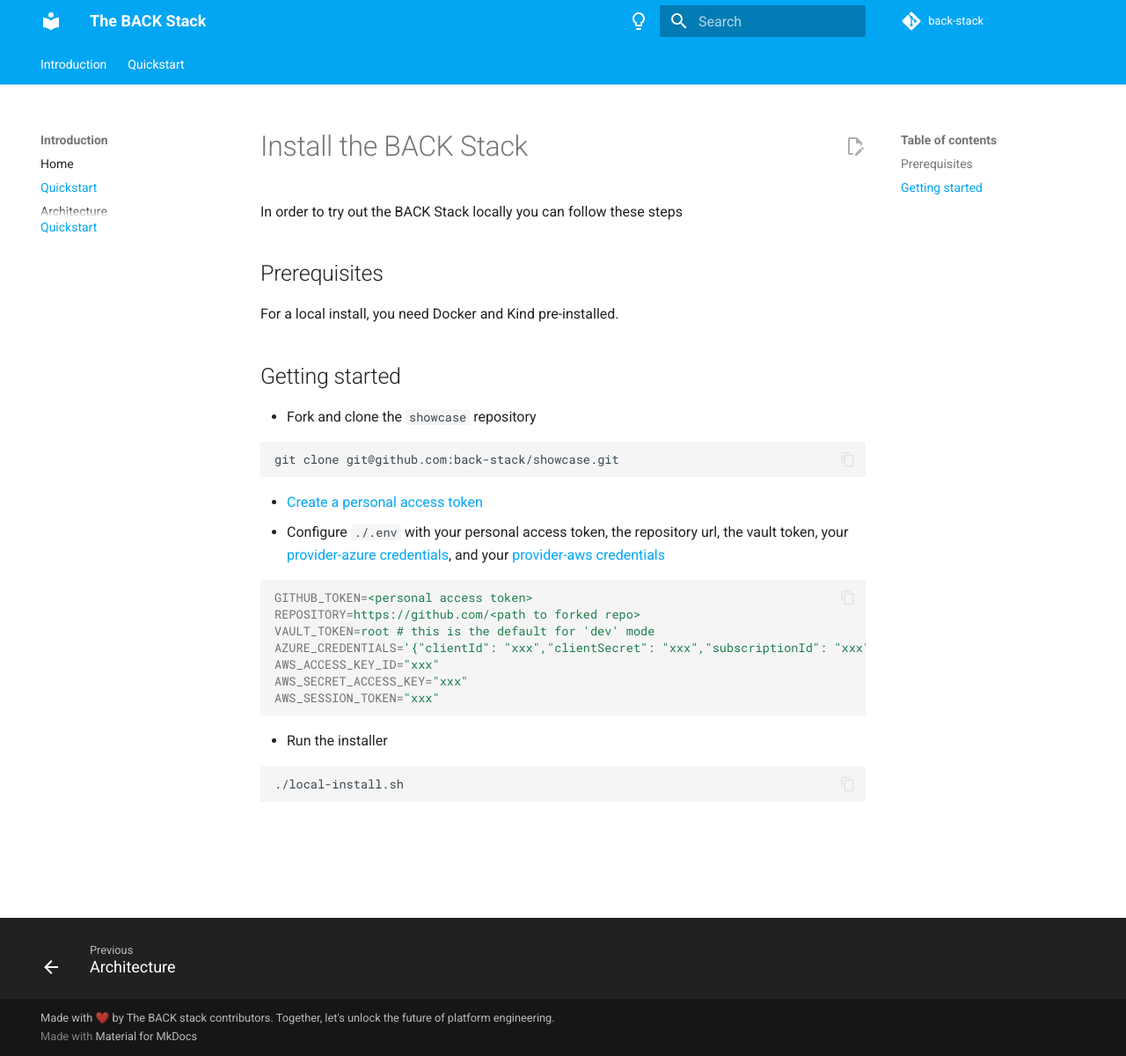
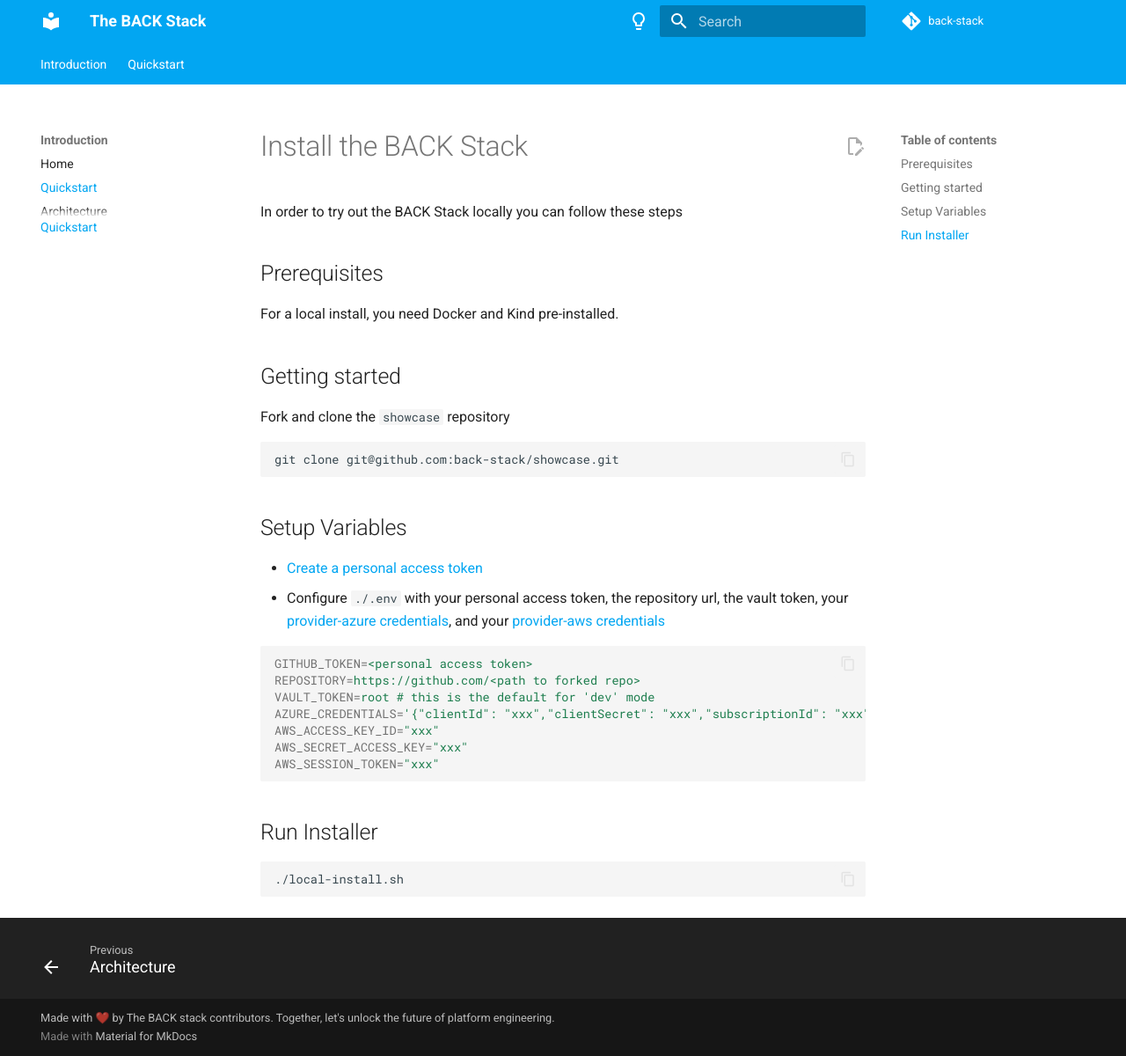
Before and after one commit to back-stack/backstack.dev, an MkDocs documentation site: the page built from docs/install.md, in a window 1280 px wide and 1200 px high. Shown: the whole window at 88% size. Built offline with MkDocs 1.6.1 and Material for MkDocs 9.7.7, drawn with Linux system fonts in a browser that asks for light colours.

Commit message:
reformat the quickstart page
Signed-off-by: Boris Kurktchiev <boris@nirmata.com>

````diff
--- a/docs/install.md
+++ b/docs/install.md
@@ -8,11 +8,13 @@
 
 ## Getting started
 
--  Fork and clone the `showcase` repository
+Fork and clone the `showcase` repository
 
-  ```sh
-  git clone git@github.com:back-stack/showcase.git
-  ```
+```sh
+git clone git@github.com:back-stack/showcase.git
+```
+
+## Setup Variables
 
 -  [Create a personal access token](https://docs.github.com/en/authentication/keeping-your-account-and-data-secure/managing-your-personal-access-tokens#creating-a-personal-access-token-classic)
 -  Configure `./.env` with your personal access token, the repository url, the vault token, your [provider-azure credentials](https://marketplace.upbound.io/providers/upbound/provider-family-azure/v0.38.2/docs/configuration), and your [provider-aws credentials](https://marketplace.upbound.io/providers/upbound/provider-family-aws/v0.43.1/docs/configuration)
@@ -27,8 +29,8 @@
   AWS_SESSION_TOKEN="xxx"
   ```
 
--  Run the installer
+## Run Installer
 
-  ```sh
-  ./local-install.sh
-  ```
+```sh
+./local-install.sh
+```
````
